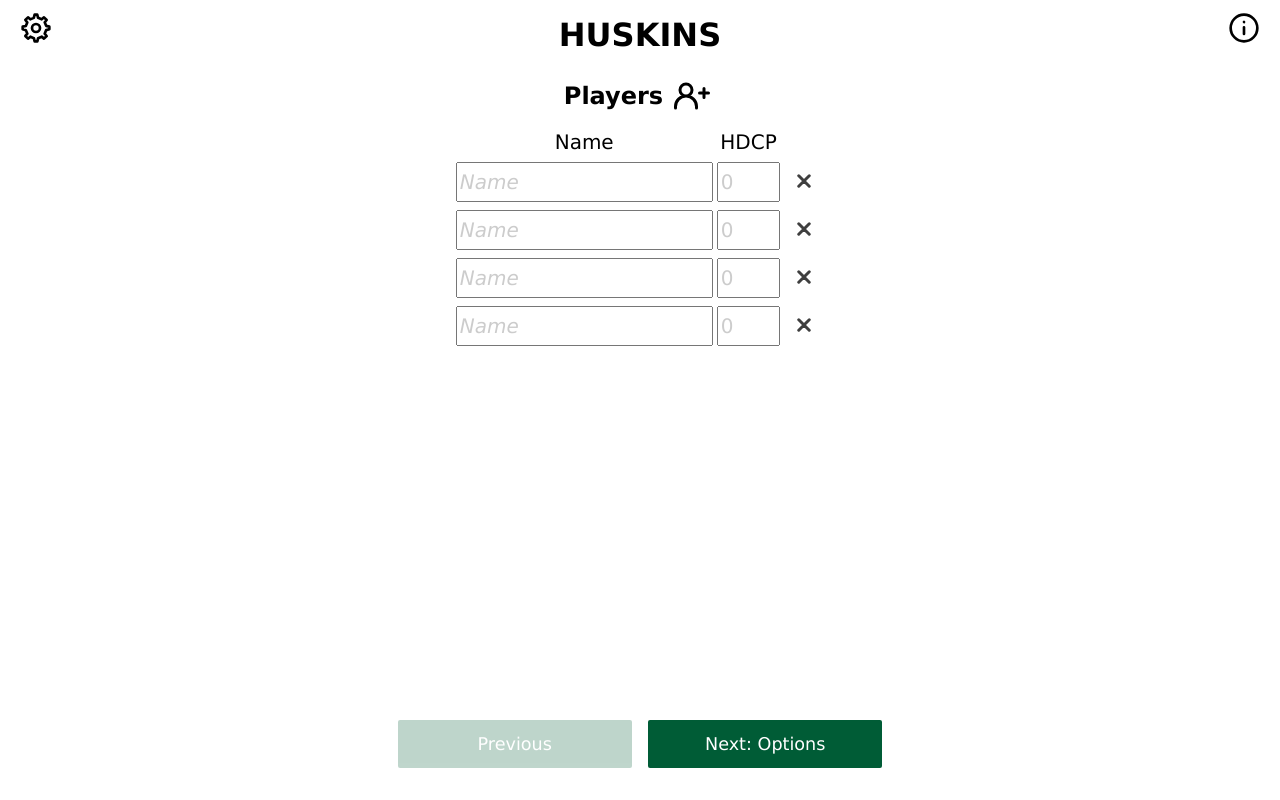
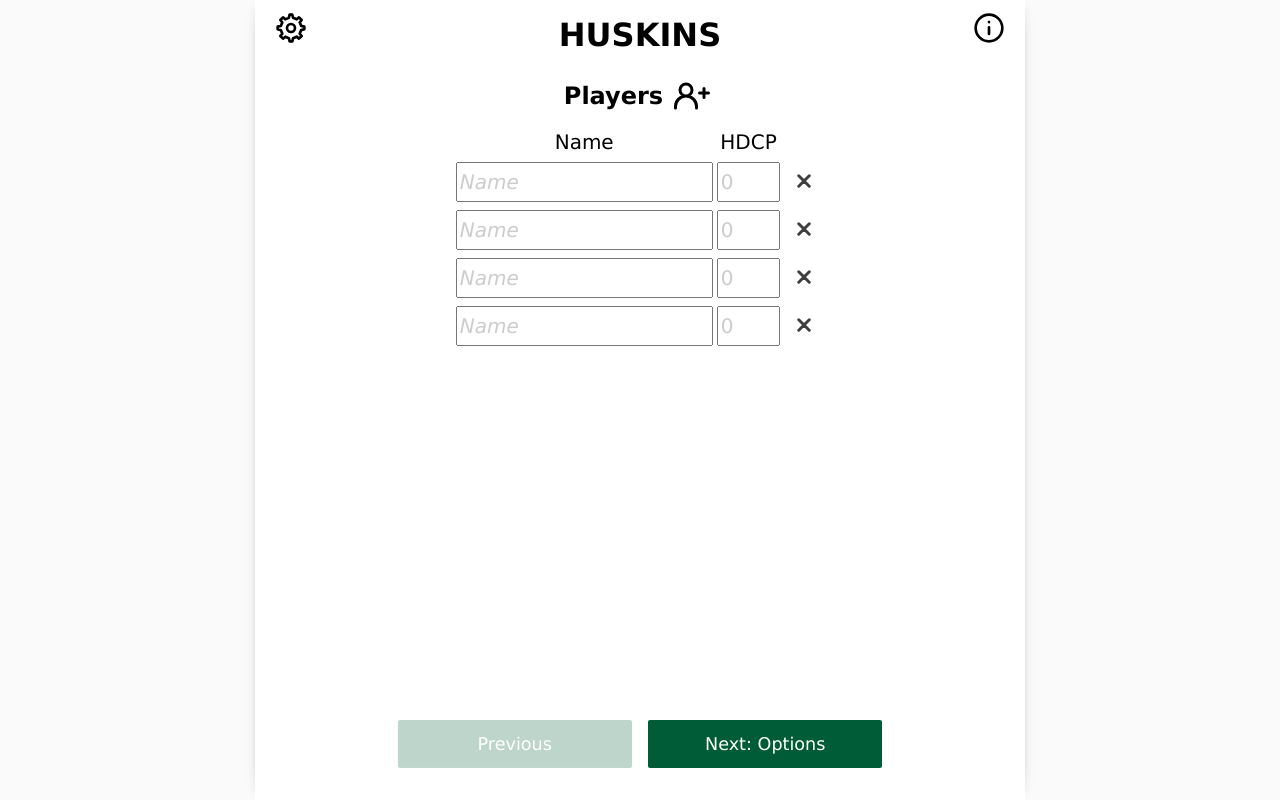
Before and after one commit to neeia/golf-skins, a SvelteKit app: page / in a window 1280 px wide. Built offline with nearby package versions, Linux system fonts and the light colour scheme.

Commit message:
Add visible page to larger devices

```diff
--- a/src/routes/+page.svelte
+++ b/src/routes/+page.svelte
@@ -47,12 +47,18 @@
   }
   :global(html) {
     height: 100%;
+    background-color: #fafafa;
   }
   :global(body) {
     display: flex;
     flex-direction: column;
     align-items: center;
     height: 100%;
+    max-width: 770px;
+    position: relative;
+    background-color: #fff;
+    margin: 0 auto;
+    box-shadow: 0px 0px 16px -12px #000;
   }
   main {
     display: flex;
@@ -61,7 +67,6 @@
     height: 100%;
     text-align: center;
     width: 100%;
-    max-width: 770px;
     overflow: auto;
     padding-bottom: 12px;
   }
```
